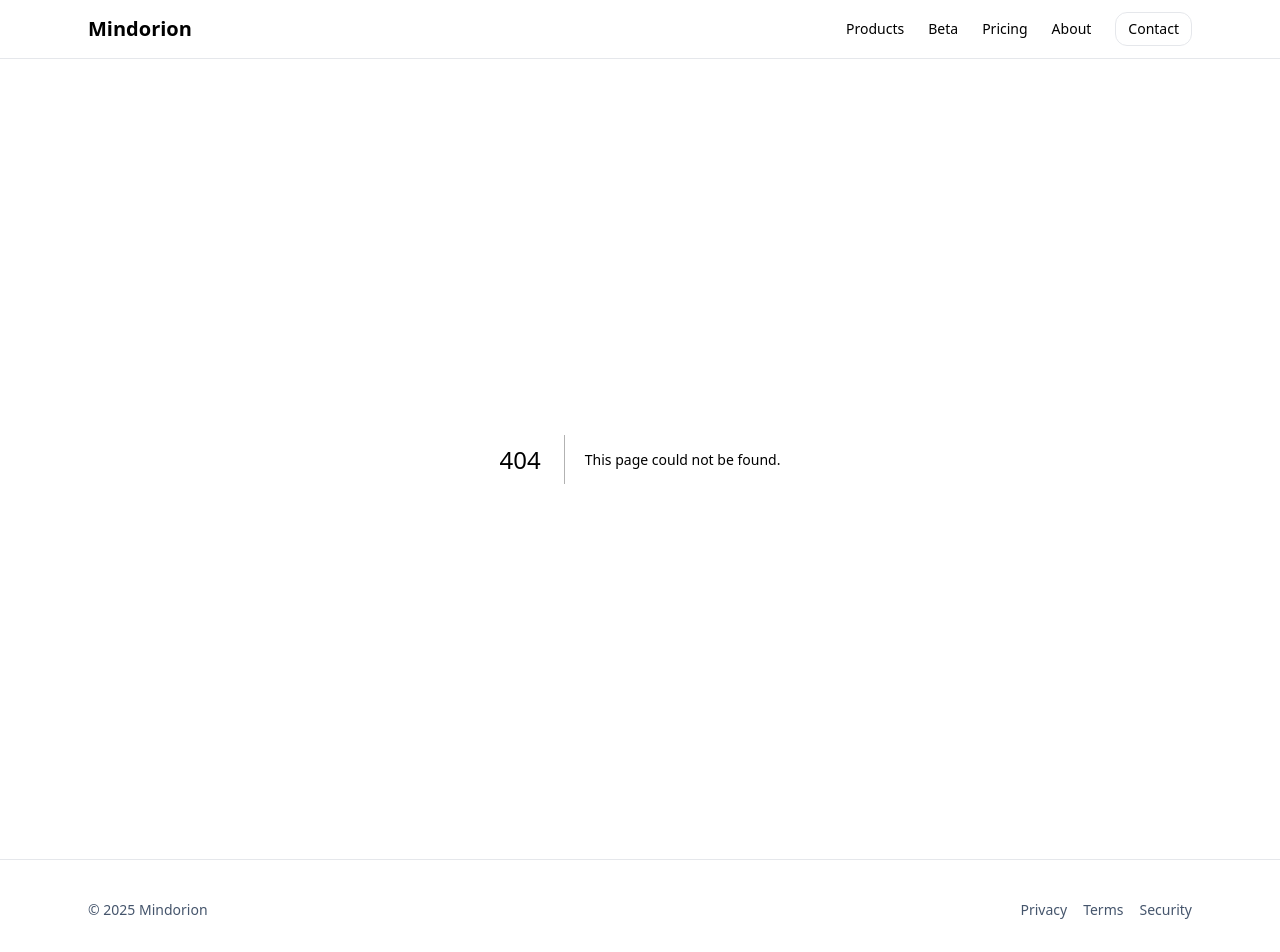
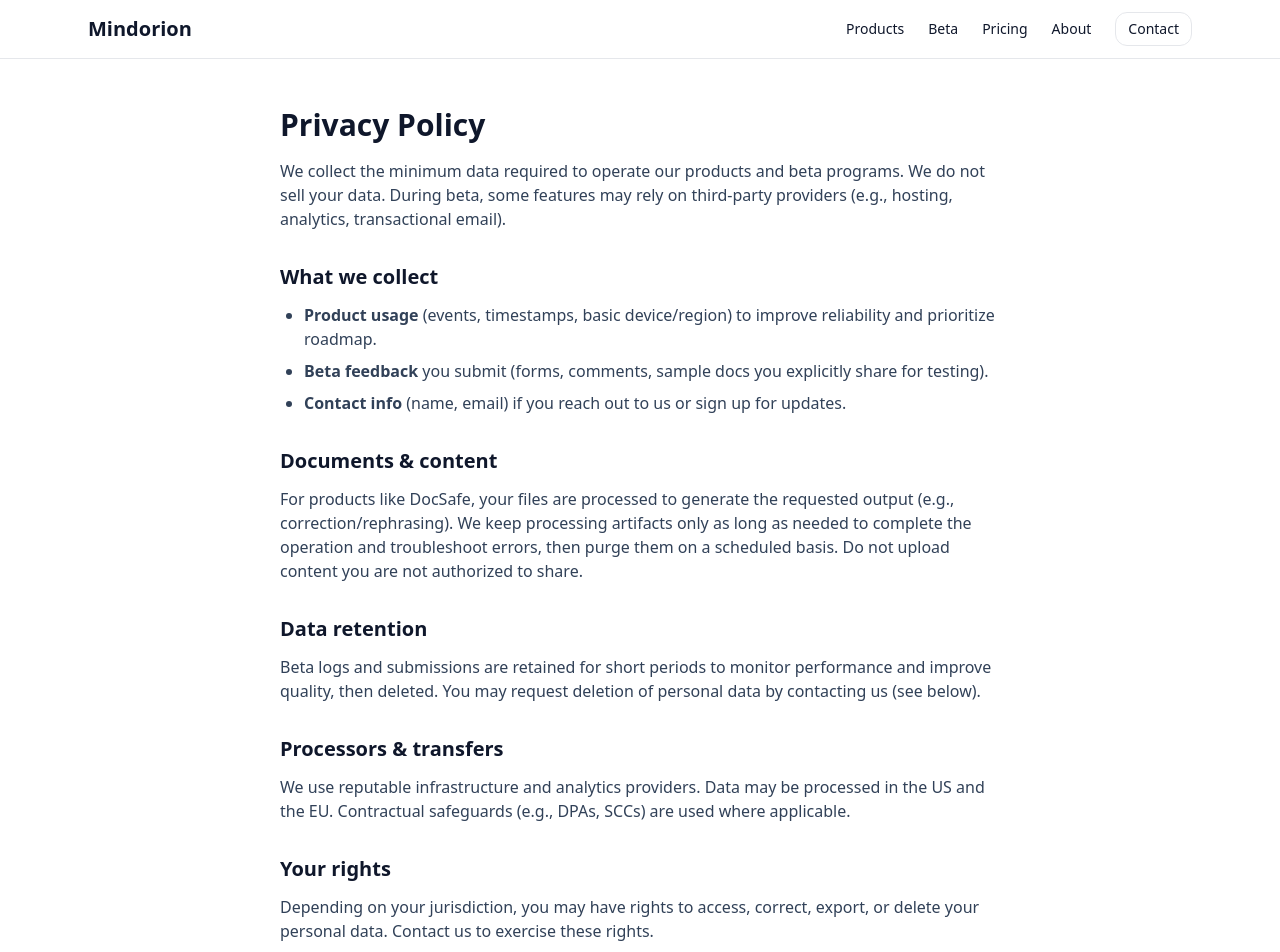
Before and after one commit to Docsafecompany/nextjs-enterprise-mindorion, a Next.js app: page /legal/privacy in a window 1280 px wide. Before the commit this address had no page. Shown: the top 952 px of the page. Built offline with nearby package versions, Linux system fonts and the light colour scheme.

Commit message:
Create page.tsx

```diff
--- /dev/null
+++ b/app/legal/privacy/page.tsx
@@ -0,0 +1,73 @@
+export const metadata = {
+  title: "Privacy | Mindorion",
+  description: "Privacy Policy for Mindorion products and beta programs.",
+};
+
+export default function Privacy() {
+  return (
+    <div className="mx-auto max-w-3xl px-6 py-12">
+      <h1 className="text-3xl font-bold">Privacy Policy</h1>
+
+      <p className="mt-4 text-slate-700">
+        We collect the minimum data required to operate our products and beta
+        programs. We do not sell your data. During beta, some features may rely
+        on third-party providers (e.g., hosting, analytics, transactional email).
+      </p>
+
+      <h2 className="mt-8 text-xl font-semibold">What we collect</h2>
+      <ul className="mt-3 list-disc pl-6 text-slate-700 space-y-2">
+        <li>
+          <strong>Product usage</strong> (events, timestamps, basic device/region)
+          to improve reliability and prioritize roadmap.
+        </li>
+        <li>
+          <strong>Beta feedback</strong> you submit (forms, comments, sample docs you
+          explicitly share for testing).
+        </li>
+        <li>
+          <strong>Contact info</strong> (name, email) if you reach out to us or sign up
+          for updates.
+        </li>
+      </ul>
+
+      <h2 className="mt-8 text-xl font-semibold">Documents & content</h2>
+      <p className="mt-3 text-slate-700">
+        For products like DocSafe, your files are processed to generate the
+        requested output (e.g., correction/rephrasing). We keep processing
+        artifacts only as long as needed to complete the operation and troubleshoot
+        errors, then purge them on a scheduled basis. Do not upload content you
+        are not authorized to share.
+      </p>
+
+      <h2 className="mt-8 text-xl font-semibold">Data retention</h2>
+      <p className="mt-3 text-slate-700">
+        Beta logs and submissions are retained for short periods to monitor
+        performance and improve quality, then deleted. You may request deletion
+        of personal data by contacting us (see below).
+      </p>
+
+      <h2 className="mt-8 text-xl font-semibold">Processors & transfers</h2>
+      <p className="mt-3 text-slate-700">
+        We use reputable infrastructure and analytics providers. Data may be
+        processed in the US and the EU. Contractual safeguards (e.g., DPAs, SCCs)
+        are used where applicable.
+      </p>
+
+      <h2 className="mt-8 text-xl font-semibold">Your rights</h2>
+      <p className="mt-3 text-slate-700">
+        Depending on your jurisdiction, you may have rights to access, correct,
+        export, or delete your personal data. Contact us to exercise these rights.
+      </p>
+
+      <h2 className="mt-8 text-xl font-semibold">Contact</h2>
+      <p className="mt-3 text-slate-700">
+        Email: <a className="text-indigo-600 underline" href="mailto:privacy@mindorion.com">privacy@mindorion.com</a>
+      </p>
+
+      <p className="mt-8 text-sm text-slate-500">
+        This page describes our beta-stage practices and will be updated as we
+        expand features and jurisdictions.
+      </p>
+    </div>
+  );
+}
```
